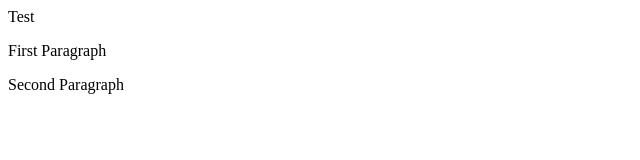
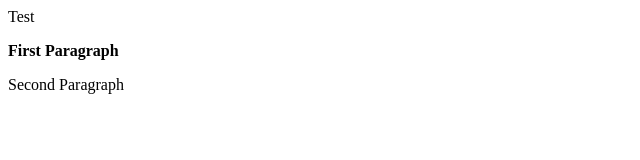
Before and after one commit to sofi-voronkova/programming, a plain HTML site: page index.html in a window 1280 px wide. Shown: the full height of the page, 0-640 px from the left. Drawn offline with Linux system fonts and the light colour scheme.

Commit message:
Update index.html

```diff
--- a/index.html
+++ b/index.html
@@ -4,7 +4,7 @@
   <title> Hello world </title>
  </head>
  <body>
- <p> First Paragraph </p>
+ <p> <strong> First Paragraph </strong> </p>
  <p> Second Paragraph </p>
  </body>
 </html>
```
